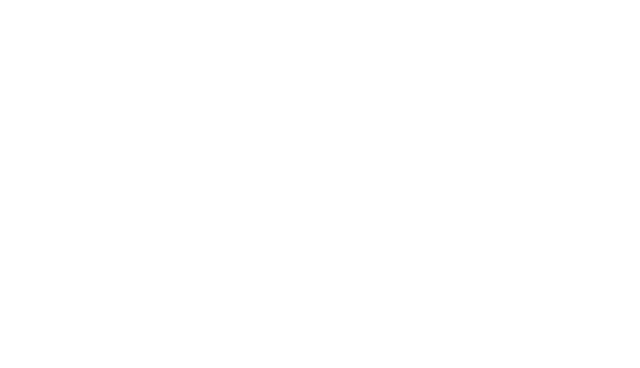
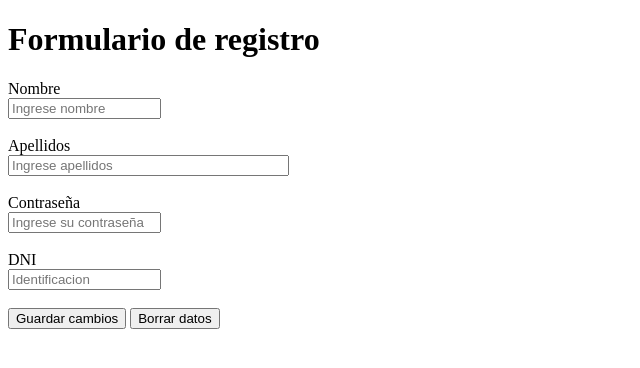
Before and after one commit to camaviga11/WebTarea3_formulario, a plain HTML site: page index.html in a window 1280 px wide. Shown: the whole page, without its empty margins (0-640 px from the left). Drawn offline with Linux system fonts and the light colour scheme.

Commit message:
Listo el ingreso de datos

```diff
--- a/index.html
+++ b/index.html
@@ -7,10 +7,20 @@
 		<meta name="author" content="camaviga11"/>
 		<meta name="keywords" content="formulario html5 desarrollo login"/>
 		<meta name="application-name" content="formularioLogin"/>
-		<meta http-equiv="refresh" content="3"/>
+		<!--meta http-equiv="refresh" content="3"/-->
 	</head>
 	<body>
+		<h1>Formulario de registro</h1>
+		<form action="pagina2.html" method="GET" target="_blank" enctype="multipart/form-data">
+			<label>Nombre</label><br><input type="text" name="nombre_i" size="16" maxlength="746" placeholder="Ingrese nombre" title="Ingrese solo su nombre" pattern="[a-zA-ZàáâäãåąčćęèéêëėįìíîïłńòóôöõøùúûüųūÿýżźñçčšžÀÁÂÄÃÅĄĆČĖĘÈÉÊËÌÍÎÏĮŁŃÒÓÔÖÕØÙÚÛÜŲŪŸÝŻŹÑßÇŒÆČŠŽ∂ð ,.'-]{2,48}"><br><br>
+			<label>Apellidos</label><br><input type="text" name="apellido_i" size="32" maxlength="746" placeholder="Ingrese apellidos" pattern="[a-zA-ZàáâäãåąčćęèéêëėįìíîïłńòóôöõøùúûüųūÿýżźñçčšžÀÁÂÄÃÅĄĆČĖĘÈÉÊËÌÍÎÏĮŁŃÒÓÔÖÕØÙÚÛÜŲŪŸÝŻŹÑßÇŒÆČŠŽ∂ð ,.'-]{2,64}"><br><br>
+			<label>Contraseña</label><br><input type="password" name="contrasena_i" size="16" maxlength="16" placeholder="Ingrese su contraseña" pattern="[A-Za-z0-9!?-]{8,12}"><br><br>
+			<label>DNI</label><br><input type="text" name="dni_i" size="16" maxlength="16" placeholder="Identificacion" title="Maximo 12 caracteres, minimo 4" pattern="[A-Za-z0-9!?-]{4,12}"><br><br>
 
+
+			<input type="submit" name="guardar_i" value="Guardar cambios">
+			<input type="reset" name="reset_i" value="Borrar datos">
+		</form>
 
 	</body>
 
```
